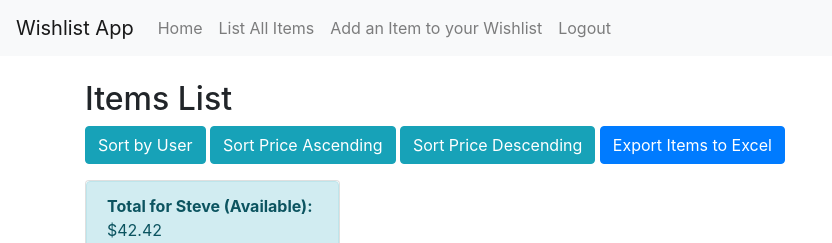
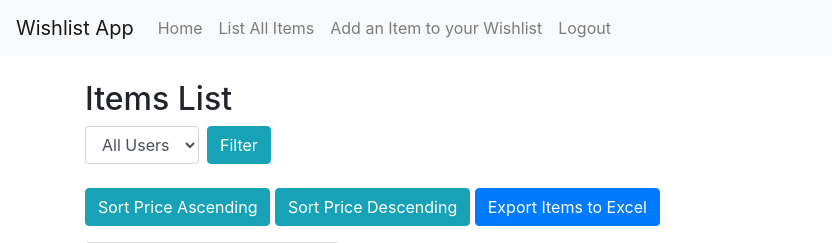
Before and after one commit to ssk42/flask-wishlist-site, a Flask app: page /items in a window 1280 px wide. Shown: the top 243 px of the page, without its empty margins (0-832 px from the left). Run offline with Flask 3, Linux system fonts and the light colour scheme; a user stored in the database is signed in; some libraries are stand-ins or nearby versions.

Commit message:
move db to postgres, add: filter by user, fix: items_list layout, fix: edit/delete spacing

```diff
--- a/app.py
+++ b/app.py
@@ -5,11 +5,13 @@ from flask_migrate import Migrate
 from flask_login import LoginManager, UserMixin, login_user, login_required, logout_user, current_user
 import datetime
 import pandas as pd
+import os
 
 app = Flask(__name__)
 app.config['SQLALCHEMY_DATABASE_URI'] = 'sqlite:///wishlist.db'
 db = SQLAlchemy(app)
 app.config['SECRET_KEY'] = 'your-secret-key'
+app.config['SQLALCHEMY_DATABASE_URI'] = os.environ.get('DATABASE_URL')
 migrate = Migrate(app, db)
 
 # Database Models
@@ -87,28 +89,36 @@ def submit_item():
 @app.route('/items')
 @login_required
 def items():
-    sort_by = request.args.get('sort_by', 'user')  # Default sort by user
+    user_filter = request.args.get('user_filter')
+    sort_by = request.args.get('sort_by', 'price')  # Default sort by price
     sort_order = request.args.get('sort_order', 'asc')  # Default sort order
 
     # Initialize totals_dict before the if-else blocks
     totals_dict = {}
 
+    query = Item.query
+    if user_filter:
+        query = query.filter_by(user_id=user_filter)
+
     if sort_by == 'price':
-        # Sorting logic by price
-        all_items = Item.query.order_by(Item.price.asc() if sort_order == 'asc' else Item.price.desc()).all()
+        query = query.order_by(Item.price.asc() if sort_order == 'asc' else Item.price.desc())
     else:
-        # Default sorting by user and status
-        all_items = Item.query.order_by(Item.user_id, Item.status).all()
+        query = query.order_by(Item.user_id, Item.status)
 
-        # Calculate total price by user and status
-        total_price_by_user_status = db.session.query(
-            Item.user_id, Item.status, db.func.sum(Item.price).label('total_price')
-        ).group_by(Item.user_id, Item.status).all()
+    all_items = query.all()
 
-        # Populate totals_dict
-        totals_dict = {(total.user_id, total.status): total.total_price for total in total_price_by_user_status}
+    # Calculate total price by user and status
+    # Note: Adjust this part if needed to work with the user filter
+    total_price_by_user_status = db.session.query(
+        Item.user_id, Item.status, db.func.sum(Item.price).label('total_price')
+    ).group_by(Item.user_id, Item.status).all()
+    totals_dict = {(total.user_id, total.status): total.total_price for total in total_price_by_user_status}
 
-    return render_template('items_list.html', items=all_items, current_user=current_user, totals=totals_dict)
+    # Fetch all users for the dropdown
+    users = User.query.all()
+
+    return render_template('items_list.html', items=all_items, users=users, current_user=current_user, totals=totals_dict)
+
 
 
 @app.route('/login', methods=['GET', 'POST'])
--- a/requirements.txt
+++ b/requirements.txt
@@ -25,3 +25,4 @@ SQLAlchemy==2.0.23
 typing_extensions==4.8.0
 tzdata==2023.3
 Werkzeug==3.0.1
+psycopg2-binary
--- a/templates/items_list.html
+++ b/templates/items_list.html
@@ -6,7 +6,20 @@
 <h2>Items List</h2>
 
 <div class="mb-3">
-    <a href="{{ url_for('items', sort_by='user') }}" class="btn btn-info">Sort by User</a>
+    <!-- Filter by User Dropdown -->
+    <form action="{{ url_for('items') }}" method="get" class="form-inline">
+        <select name="user_filter" class="form-control mr-sm-2">
+            <option value="">All Users</option>
+            {% for user in users %}
+                <option value="{{ user.id }}" {% if request.args.get('user_filter') == user.id|string %}selected{% endif %}>
+                    {{ user.name }}
+                </option>
+            {% endfor %}
+        </select>
+        <button type="submit" class="btn btn-info">Filter</button>
+    </form> <br>
+
+    <!-- Other Sorting Buttons -->
     <a href="{{ url_for('items', sort_by='price', sort_order='asc') }}" class="btn btn-info">Sort Price Ascending</a>
     <a href="{{ url_for('items', sort_by='price', sort_order='desc') }}" class="btn btn-info">Sort Price Descending</a>
     <a href="{{ url_for('export_items') }}" class="btn btn-primary">Export Items to Excel</a>
@@ -22,6 +35,7 @@
                         <strong>Total for {{ item.user.name }} ({{ item.status }}):</strong> ${{ totals[total_key] }}
                     </div>
                 {% endif %}
+                <p class="card-text">{{ item.description }}</p>
                 <img src="{{ item.image_url }}" class="card-img-top" alt="{{ item.description }}" style="height: 200px; object-fit: cover;">
                 <div class="card-body">
                     {% if item.link %}
@@ -32,14 +46,16 @@
                     <p class="card-text">{{ item.category }}</p>
                     <p class="card-text">{{ item.priority }}</p>
                     <p class="card-text"><small class="text-muted">Price: ${{ item.price }}</small></p>
-                    <p class="card-text">{{ item.description }}</p>
+
                     <!-- Additional item details -->
                     {% if item.user_id == current_user.id %}
                     <br><br>
-                        <a href="{{ url_for('edit_item', item_id=item.id) }}">Edit</a>
-                        <a href="{{ url_for('delete_item', item_id=item.id) }}" onclick="return confirm('Are you sure?');">Delete</a>
+                    <div class="d-flex justify-content-between">
+                        <a href="{{ url_for('edit_item', item_id=item.id) }}" class="btn btn-primary">Edit</a>
+                        <a href="{{ url_for('delete_item', item_id=item.id) }}" class="btn btn-danger" onclick="return confirm('Are you sure?');">Delete</a>
+                    </div>
                     {% else %}
-                        <a href="{{ url_for('edit_item', item_id=item.id) }}">Edit</a>
+                        <a href="{{ url_for('edit_item', item_id=item.id) }}">Edit</a> <br>
                         <div>Item Status: {{ item.status}}</div>
                     {% endif %}
                     <!-- Display total for user and status -->
```
Also changed, not shown: instance/wishlist.db.
